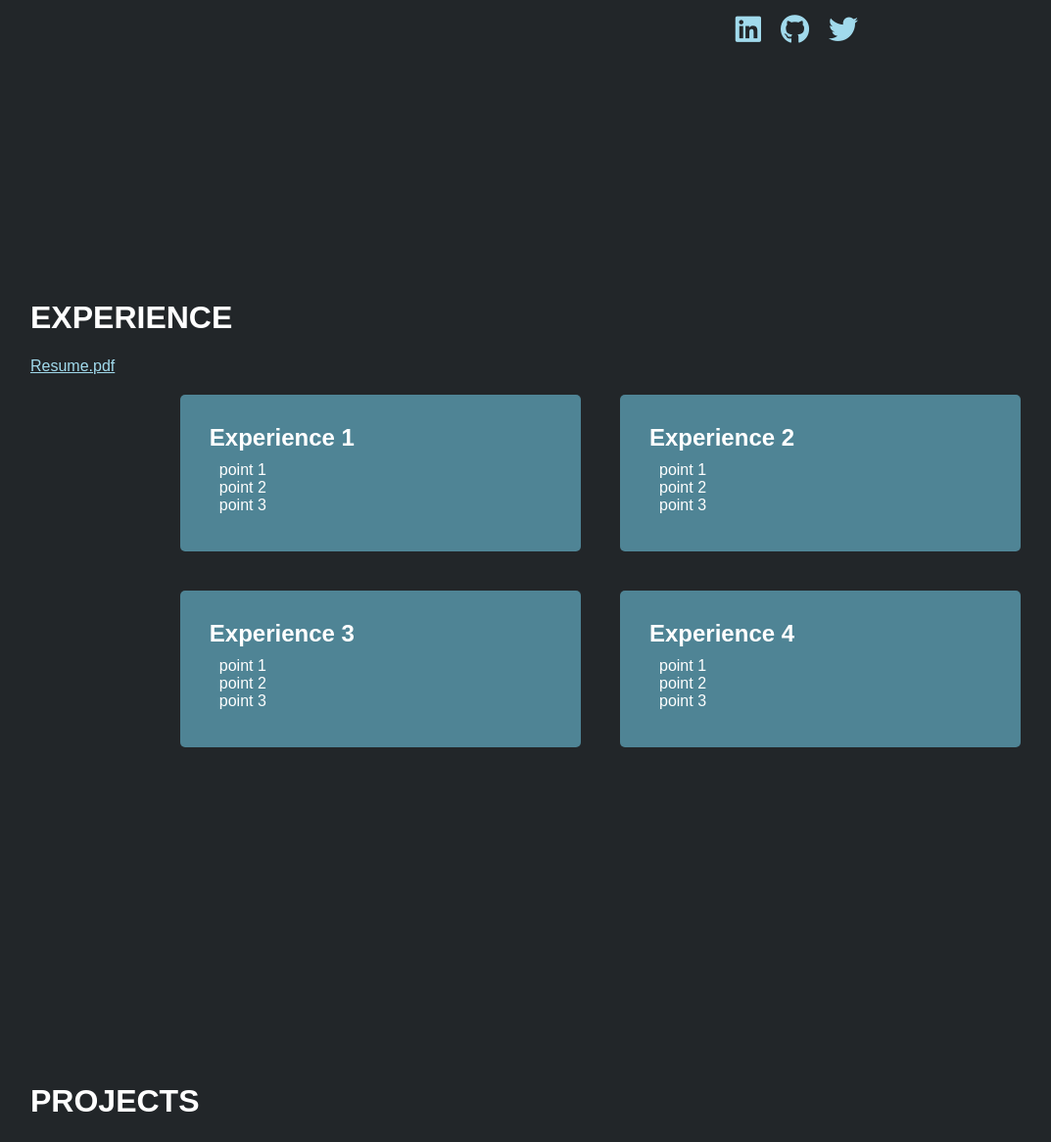
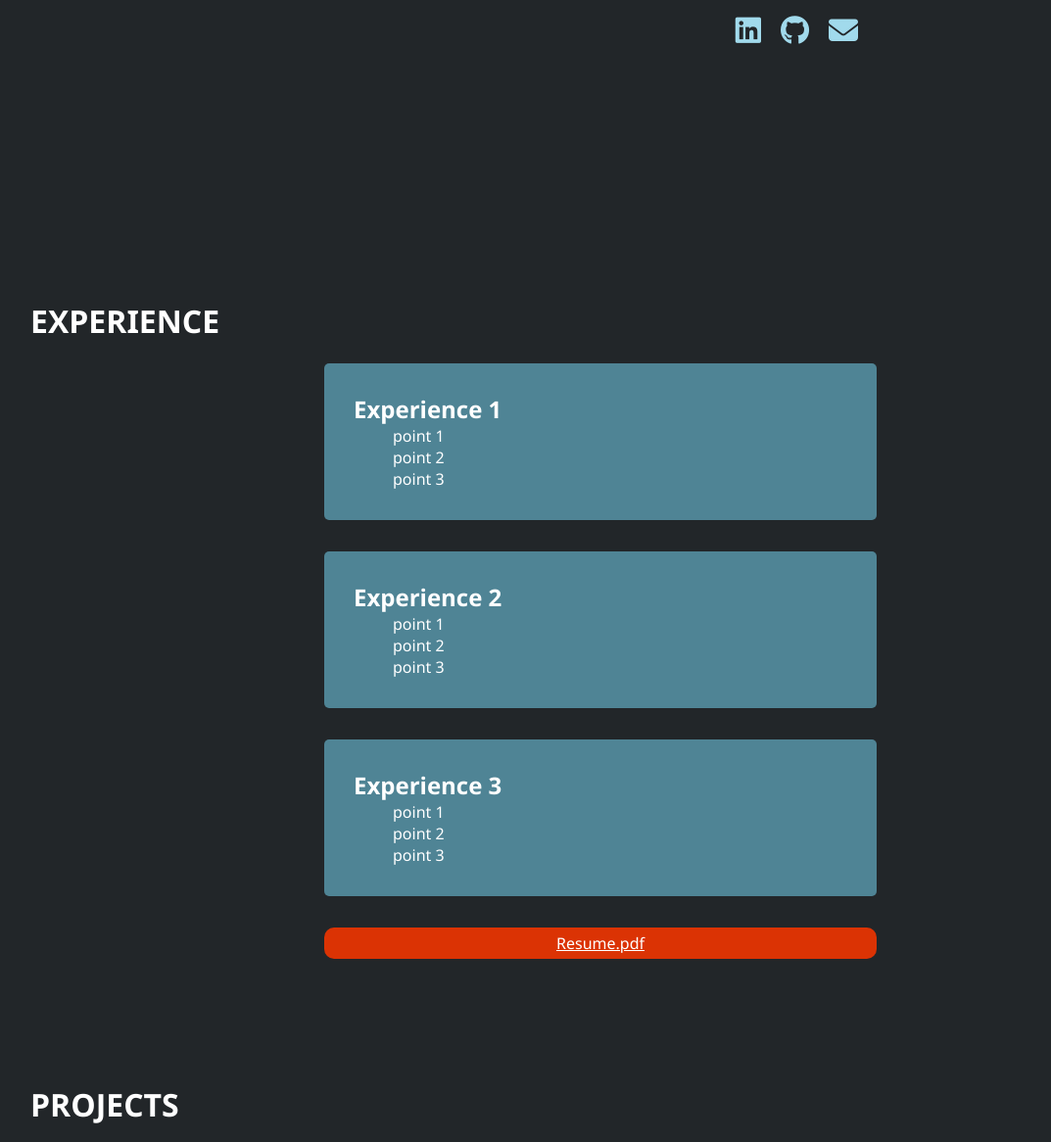
Before and after one commit to MLH-Fellowship/project-22-sum-17-abisha-vi-linh-ishami, a Flask app: page / in a window 1280 px wide. Shown: the part 543-1709 px from the top of the page at 98% size, without its empty margins (27-1100 px from the left). Run offline with Flask 2, Linux system fonts and the light colour scheme; some libraries are stand-ins or nearby versions.

Commit message:
customization
- contact form
- twitter icon, envelope
- resume button
- exp, proj sections

```diff
--- a/app/__init__.py
+++ b/app/__init__.py
@@ -51,8 +51,7 @@ def index():
     exps = [
         Exp("Experience 1", ["point 1", "point 2", "point 3"]),
         Exp("Experience 2", ["point 1", "point 2", "point 3"]),
-        Exp("Experience 3", ["point 1", "point 2", "point 3"]),
-        Exp("Experience 4", ["point 1", "point 2", "point 3"])
+        Exp("Experience 3", ["point 1", "point 2", "point 3"])
     ]
 
     return render_template('index.html', title="MLH Fellow", url=os.getenv("URL"), projects=projs, polaroids=pols, experiences=exps)
--- a/app/static/styles/main.css
+++ b/app/static/styles/main.css
@@ -21,9 +21,19 @@ body {
   height:100vh;
 }
 
-#resume-pdf {
+.resume {
   text-decoration: underline;
-  color: #a1daec;
+  border: none;
+  background-color: #db3304;
+  color: #fff;
+  padding: 5px 10px;
+  text-align: center;
+  border-radius: 10px;
+}
+
+.resume:hover {
+    cursor: pointer;
+    background-color: #f08663;
 }
 
 .max-width {
@@ -32,7 +42,7 @@ body {
 }
 
 * {
-  font-family: "DM Sans", sans-serif;
+  font-family: "Segoe UI", sans-serif;
 }
 
 h1 {
@@ -141,12 +151,14 @@ ul a:hover {
 .proj-card {
   color: #4f8495;
   display: flex;
-  padding: 10px;
-  justify-content: space-between;
+  padding: 5px;
+  justify-content: space-evenly;
 }
 
 .proj-card img {
   border-radius: 5%;
+  width: 230px;
+  height: 230px;
 }
 
 .proj-card .proj-descrip {
@@ -299,30 +311,32 @@ ul a:hover {
 /* Experience */
 
 .exp-cards {
-  display: flex;
-  flex-wrap: wrap;
-  justify-content: center;
+  display: grid;
+  padding-right: 300px;
+  padding-left: 300px;
+  gap: 2rem;
 }
 
 .exp-card {
   border-radius: 5px;
   background: rgb(79, 132, 149);
-  width: 30%;
   min-height: 100px;
   padding: 30px;
-  margin: 20px;
-  text-align: left;
   color: white;
+}
+
+#exp-cards a {
+  padding-left: 30%;
+  padding-right: 30%;
 }
 
 .exp-card ul {
   margin: 0;
-  padding: 0px 10px;
 }
 
 .exp-card h2 {
   margin: 0;
-  margin-bottom: 10px;
+  text-align: left;
 }
 
 /*Contact*/
--- a/app/templates/index.html
+++ b/app/templates/index.html
@@ -36,7 +36,6 @@
       <a href="#experience"><li>Experience</li></a>
       <a href="#projs"><li>Projects</li></a>
       <a href="#about"><li>About Me</li></a>
-      <a href="#contact"><li>Contact</li></a>
     </ul>
   </nav>
 
@@ -62,7 +61,7 @@
             ><li><i class="fa-brands fa-github"></i></li
           ></a>
           <a href=""
-            ><li><i class="fa-brands fa-twitter"></i></li
+            ><li><i class="fa-solid fa-envelope"></i></li
           ></a>
         </ul>
       </div>
@@ -71,7 +70,7 @@
     <!--Experiences -->
     <div id="experience" class="experience">
       <h1>Experience</h1>
-      <a id="resume-pdf" href=".\static\img\software-engineer-resume-example.pdf" download="newfilename">Resume.pdf</a>
+
       <div class="exp-cards">
         {% for exp in experiences %}
         <div class="exp-card">
@@ -83,6 +82,7 @@
           </ul>
         </div>
         {% endfor %}
+        <a class='resume' id="resume-pdf" href=".\static\img\software-engineer-resume-example.pdf" target="_blank">Resume.pdf</a>
       </div>
     </div>
 
@@ -145,21 +145,5 @@
 
       </div>
     </div>
-
-    <!--Contact-->
-    <div id="contact" class="contact">
-      <h1>Contact</h1>
-      <form class="contact-form">
-        <input type="text" id="name" placeholder="Name" required />
-        <input type="email" id="email" placeholder="Email" required />
-        <textarea
-          id="message"
-          placeholder="Message"
-          required
-          rows="5"
-        ></textarea>
-        <button type="submit" className="contact-submit">submit</button>
-      </form>
-    </div>
   </body>
 </html>
```
